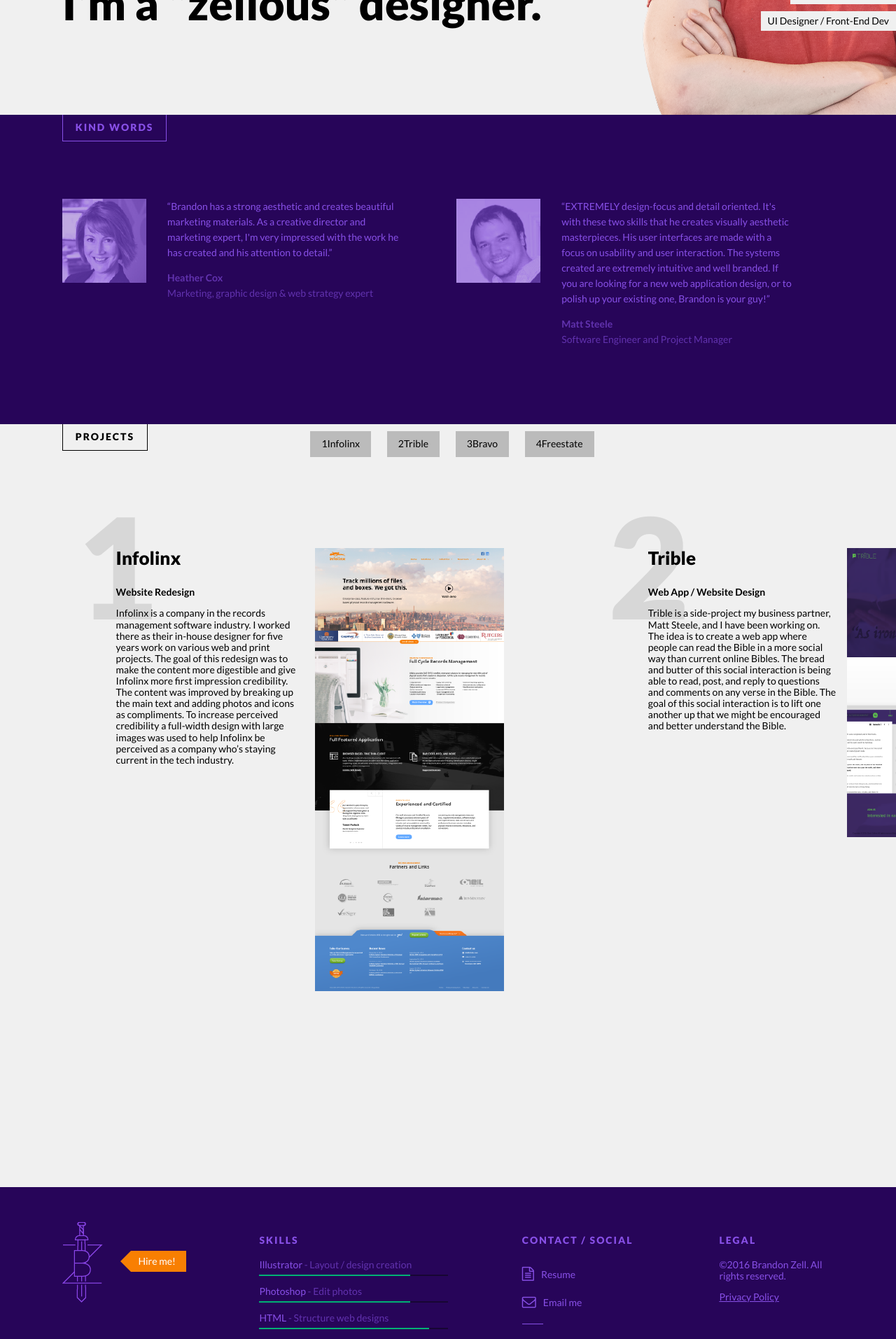
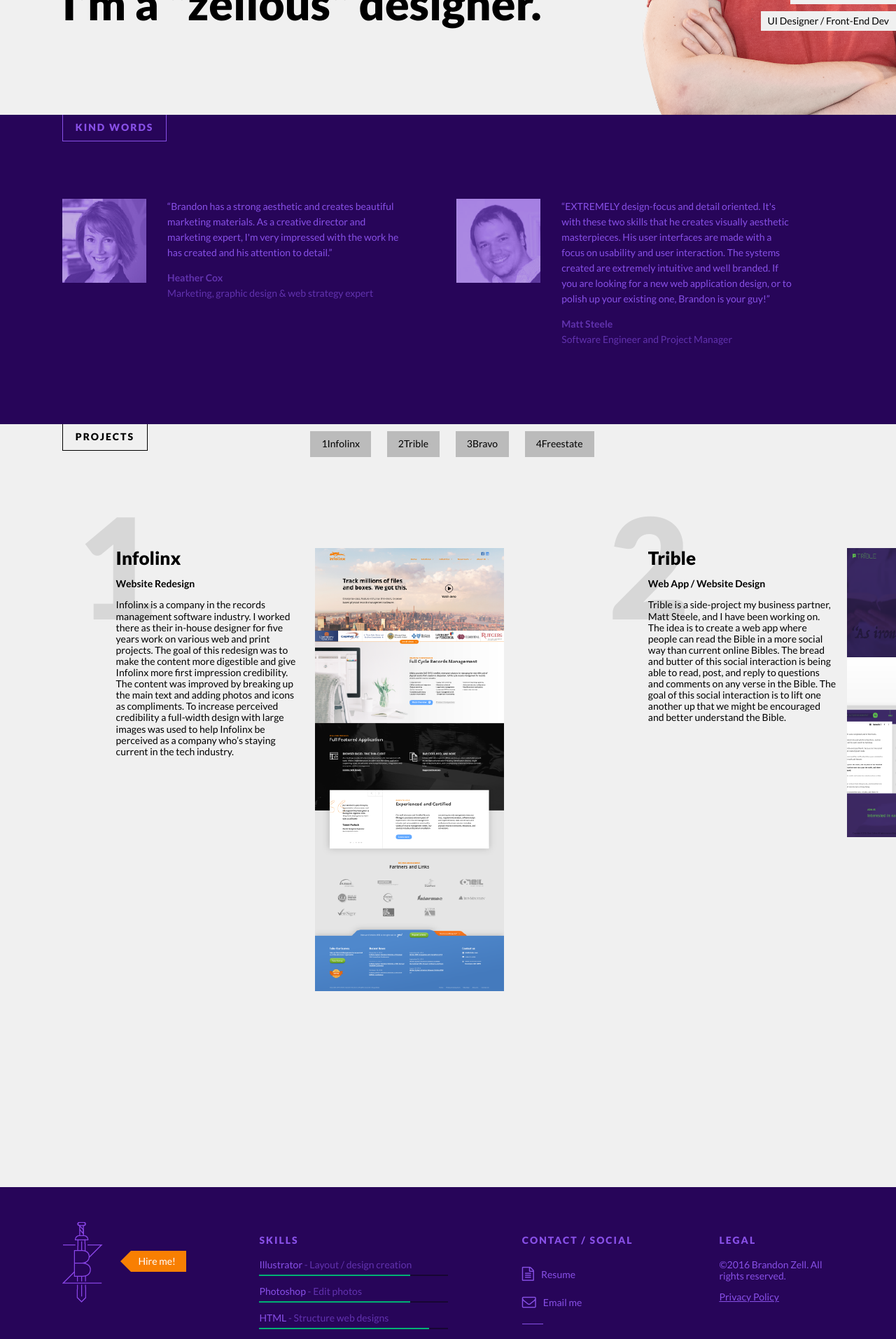
Before and after one commit to bzle/brandonz-me, a Jekyll site: the page built from index.html, in a window 1280 px wide. Shown: the part 485-2398 px from the top of the page at 70% size. Built offline with Jekyll 4.4.1, drawn with Linux system fonts in a browser that asks for light colours; nearby versions of some CDN libraries.

Commit message:
Updated '/css/style.scss' via CloudCannon

```diff
--- a/css/style.scss
+++ b/css/style.scss
@@ -938,7 +938,7 @@
 .project__title {
     font-size: 26px;
     font-weight: 900;
-    margin-top: 0;
+    margin: 0;
 }
 .project__type {
     font-weight: 600;
```
